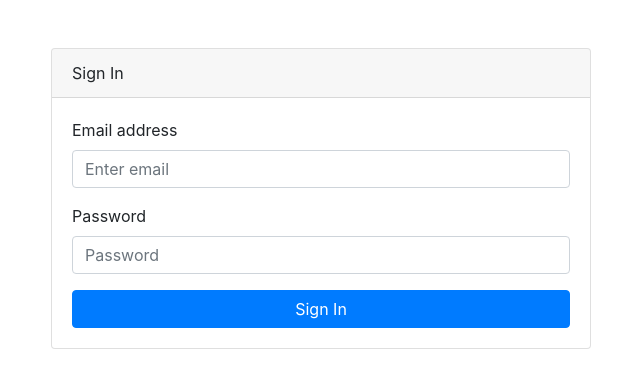
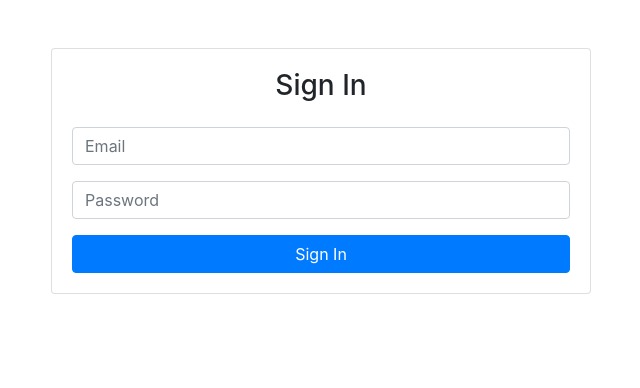
Before and after one commit to Kennethch-02/Ucreativa-P32024-WA_BA_MA-TareaSemana1, a plain HTML site: page landpage.html in a window 1280 px wide. Shown: the whole page, without its empty margins (319-959 px from the left). Drawn offline with nearby package versions, Linux system fonts and the light colour scheme.

Commit message:
style: Update sign-in form layout and styling

```diff
--- a/landpage.html
+++ b/landpage.html
@@ -15,18 +15,14 @@
     <div class="row justify-content-center">
       <div class="col-md-6">
         <div class="card">
-          <div class="card-header">
-            Sign In
-          </div>
           <div class="card-body">
+            <h3 class="card-title text-center mb-4">Sign In</h3>
             <form>
               <div class="form-group">
-                <label for="inputEmail">Email address</label>
-                <input type="email" class="form-control" id="inputEmail" placeholder="Enter email">
+                <input type="email" class="form-control" id="inputEmail" placeholder="Email" required>
               </div>
               <div class="form-group">
-                <label for="inputPassword">Password</label>
-                <input type="password" class="form-control" id="inputPassword" placeholder="Password">
+                <input type="password" class="form-control" id="inputPassword" placeholder="Password" required>
               </div>
               <button type="submit" class="btn btn-primary btn-block">Sign In</button>
             </form>
```
Also changed, not shown: imgs/theFood.png (added).
